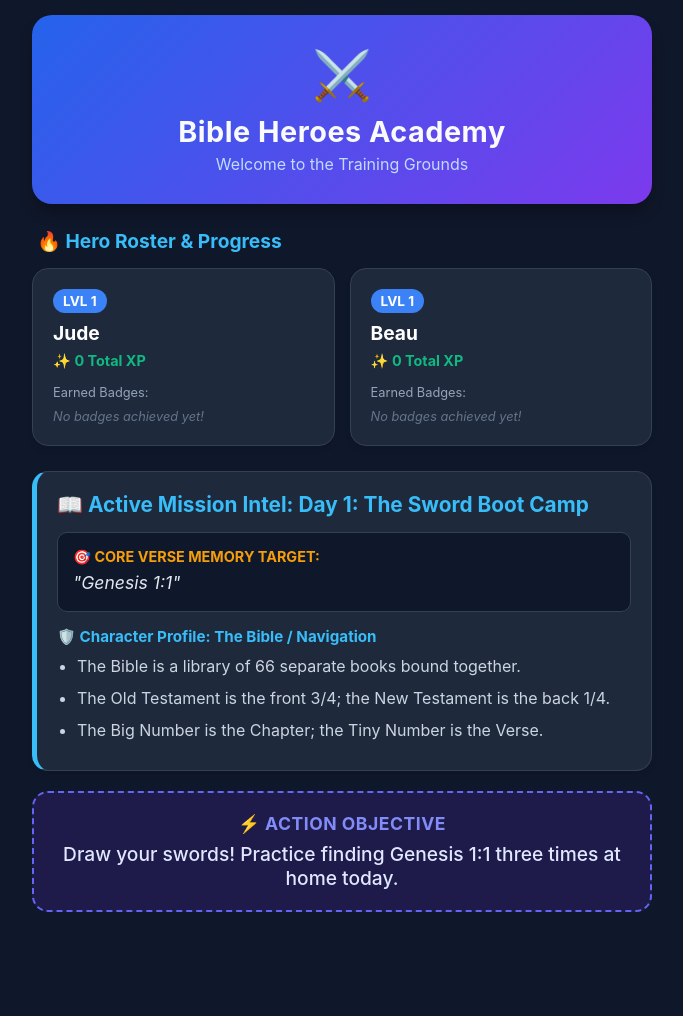
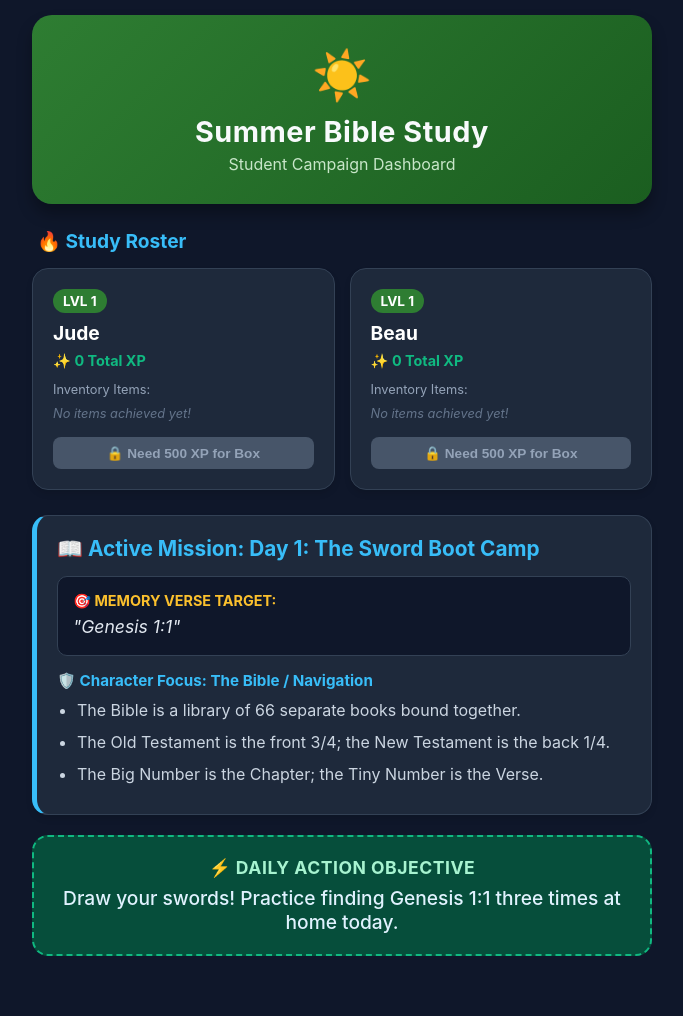
Before and after one commit to LiamN-Dev/bible_study_app, a Flask app: page /student in a window 1280 px wide. Shown: the whole page, without its empty margins (298-981 px from the left). Before the commit the page ends 912 px from the top, so only its background shows below. Run offline with Flask 3, Linux system fonts and the light colour scheme; data comes from the database, SQL or seed files in the repository; tables that the repository leaves empty hold one stand-in row (values such as "Sample post").

Commit message:
Update student dashboard title and styles

```diff
--- a/templates/student.html
+++ b/templates/student.html
@@ -3,60 +3,75 @@
 <head>
     <meta charset="UTF-8">
     <meta name="viewport" content="width=device-width, initial-scale=1.0, maximum-scale=1.0, user-scalable=no">
-    <title>Bible Heroes Academy</title>
+    <title>Summer Bible Study - Student Dashboard</title>
     <style>
         * { box-sizing: border-box; }
         body { font-family: -apple-system, sans-serif; background: #0f172a; color: #f8fafc; max-width: 650px; margin: 0 auto; padding: 15px; padding-bottom: 60px; }
-        .hero-banner { background: linear-gradient(135deg, #2563eb, #7c3aed); padding: 30px 20px; border-radius: 20px; text-align: center; box-shadow: 0 10px 15px -3px rgba(0,0,0,0.3); margin-bottom: 25px; }
+        .hero-banner { background: linear-gradient(135deg, #2e7d32, #1b5e20); padding: 30px 20px; border-radius: 20px; text-align: center; box-shadow: 0 10px 15px rgba(0,0,0,0.3); margin-bottom: 25px; }
         .grid { display: grid; grid-template-columns: 1fr 1fr; gap: 15px; margin-bottom: 25px; }
         @media (max-width: 480px) { .grid { grid-template-columns: 1fr; } }
-        .card { background: #1e293b; padding: 20px; border-radius: 16px; border: 1px solid #334155; box-shadow: 0 4px 6px -1px rgba(0,0,0,0.1); }
-        .rank-badge { background: #3b82f6; color: white; padding: 4px 10px; border-radius: 12px; font-weight: bold; font-size: 0.85rem; display: inline-block; margin-bottom: 8px; }
-        .xp-bar { background: #0f172a; height: 10px; border-radius: 5px; margin-top: 10px; overflow: hidden; }
-        .xp-progress { background: #10b981; height: 100%; width: 65%; border-radius: 5px; }
+        .card { background: #1e293b; padding: 20px; border-radius: 16px; border: 1px solid #334155; box-shadow: 0 4px 6px rgba(0,0,0,0.1); display: flex; flex-direction: column; justify-content: space-between; }
+        .rank-badge { background: #2e7d32; color: white; padding: 4px 10px; border-radius: 12px; font-weight: bold; font-size: 0.85rem; display: inline-block; margin-bottom: 8px; width: fit-content; }
+        .praise-glow { display: inline-block; background: #fef3c7; color: #b45309; font-size: 0.8rem; padding: 2px 8px; border-radius: 10px; font-weight: bold; margin-bottom: 10px; }
         .badge-box { display: inline-flex; align-items: center; background: #334155; padding: 6px 12px; border-radius: 20px; margin: 4px; border: 1px solid #475569; font-size: 0.9rem; }
-        .mission-box { background: #1e1b4b; border: 2px dashed #6366f1; border-radius: 16px; padding: 20px; text-align: center; margin-top: 20px; }
+        .mission-box { background: #064e3b; border: 2px dashed #10b981; border-radius: 16px; padding: 20px; text-align: center; margin-top: 20px; }
+        .btn-shop { background: #fbc02d; color: #0f172a; border: none; padding: 8px 12px; border-radius: 8px; font-weight: bold; cursor: pointer; width: 100%; margin-top: 15px; font-size: 0.85rem; }
+        .btn-shop:disabled { background: #475569; color: #94a3b8; cursor: not-allowed; }
         h2 { color: #38bdf8; font-size: 1.3rem; margin-top: 0; margin-bottom: 15px; }
     </style>
 </head>
 <body>
 
     <div class="hero-banner">
-        <span style="font-size: 3rem;">⚔️</span>
-        <h1 style="margin: 10px 0 0 0; font-size: 1.8rem; letter-spacing: 0.5px;">Bible Heroes Academy</h1>
-        <p style="margin: 5px 0 0 0; color: #bfdbfe; font-size: 1rem;">Welcome to the Training Grounds</p>
+        <span style="font-size: 3rem;">☀️</span>
+        <h1 style="margin: 10px 0 0 0; font-size: 1.8rem; letter-spacing: 0.5px;">Summer Bible Study</h1>
+        <p style="margin: 5px 0 0 0; color: #c8e6c9; font-size: 1rem;">Student Campaign Dashboard</p>
     </div>
 
-    <!-- STUDENT HERO PROFILES -->
-    <h2 style="font-size: 1.2rem; padding-left: 5px;">🔥 Hero Roster & Progress</h2>
+    <h2 style="font-size: 1.2rem; padding-left: 5px;">🔥 Study Roster</h2>
     <div class="grid">
         {% for p in profiles %}
         <div class="card">
+            <div>
                 <div class="rank-badge">LVL {{ p['level'] }}</div>
+
+                {% if p['praise_count'] > 0 %}
+                    <div class="praise-glow">⭐ Parent Praised x{{ p['praise_count'] }}</div>
+                {% endif %}
+
                 <strong style="display: block; font-size: 1.2rem; color: white; margin-bottom: 5px;">{{ p['display_name'] }}</strong>
                 <span style="color: #10b981; font-weight: bold; font-size: 0.9rem;">✨ {{ p['points'] }} Total XP</span>
 
-            <div style="margin-top: 15px;">
-                <span style="font-size: 0.8rem; color: #94a3b8; display: block; margin-bottom: 5px;">Earned Badges:</span>
+                <div style="margin-top: 12px;">
+                    <span style="font-size: 0.8rem; color: #94a3b8; display: block; margin-bottom: 5px;">Inventory Items:</span>
                     {% for b in p['badges'] %}
                         <div class="badge-box" title="{{ b['badge_name'] }}">{{ b['emoji'] }} {{ b['badge_name'] }}</div>
                     {% else %}
-                    <span style="font-size: 0.8rem; color: #64748b; font-style: italic;">No badges achieved yet!</span>
+                        <span style="font-size: 0.8rem; color: #64748b; font-style: italic;">No items achieved yet!</span>
                     {% endfor %}
                 </div>
+            </div>
+
+            <form action="/student/buy_lootbox/{{ p['username'] }}" method="POST">
+                {% if p['points'] >= 500 %}
+                    <button type="submit" class="btn-shop">🎁 Buy Mystery Loot Box (500 XP)</button>
+                {% else %}
+                    <button type="button" class="btn-shop" disabled>🔒 Need 500 XP for Box</button>
+                {% endif %}
+            </form>
         </div>
         {% endfor %}
     </div>
 
-    <!-- ACTIVE LESSON AREA -->
+    {% if day %}
     <div class="card" style="border-left: 5px solid #38bdf8;">
-        <h2>📖 Active Mission Intel: {{ day['title'] }}</h2>
+        <h2>📖 Active Mission: {{ day['title'] }}</h2>
         <div style="background: #0f172a; padding: 15px; border-radius: 10px; margin-bottom: 15px; border: 1px solid #334155;">
-            <strong style="color: #f59e0b; font-size: 0.9rem; display: block; margin-bottom: 5px;">🎯 CORE VERSE MEMORY TARGET:</strong>
+            <strong style="color: #fbc02d; font-size: 0.9rem; display: block; margin-bottom: 5px;">🎯 MEMORY VERSE TARGET:</strong>
             <p style="margin: 0; font-size: 1.1rem; font-style: italic; color: #e2e8f0; line-height: 1.4;">"{{ day['verse'] }}"</p>
         </div>
 
-        <strong style="color: #38bdf8; font-size: 0.95rem; display: block; margin-bottom: 8px;">🛡️ Character Profile: {{ day['character_name'] }}</strong>
+        <strong style="color: #38bdf8; font-size: 0.95rem; display: block; margin-bottom: 8px;">🛡️ Character Focus: {{ day['character_name'] }}</strong>
         <ul style="margin: 0; padding-left: 20px; color: #cbd5e1; line-height: 1.5;">
             {% for fact in facts %}
                 <li style="margin-bottom: 8px;">{{ fact['fact_text'] }}</li>
@@ -64,11 +79,17 @@
         </ul>
     </div>
 
-    <!-- DAILY MISSION CAMPAIGN -->
     <div class="mission-box">
-        <h3 style="margin: 0 0 8px 0; color: #818cf8; font-size: 1.1rem; text-transform: uppercase; letter-spacing: 0.5px;">⚡ Action Objective</h3>
-        <p style="margin: 0; font-size: 1.2rem; color: #e0e7ff; font-weight: 500;">{{ day['kids_mission'] }}</p>
+        <h3 style="margin: 0 0 8px 0; color: #a7f3d0; font-size: 1.1rem; text-transform: uppercase; letter-spacing: 0.5px;">⚡ Daily Action Objective</h3>
+        <p style="margin: 0; font-size: 1.2rem; color: #e0f2fe; font-weight: 500;">{{ day['kids_mission'] }}</p>
     </div>
+    {% else %}
+    <div class="card" style="text-align: center; padding: 40px 20px;">
+        <span style="font-size: 2.5rem;">🛌</span>
+        <h3 style="margin: 10px 0 0 0; color: #94a3b8;">No Active Mission Configured</h3>
+        <p style="margin: 5px 0 0 0; color: #64748b; font-size: 0.95rem;">Check back once Liam opens the daily study module!</p>
+    </div>
+    {% endif %}
 
 </body>
 </html>
```
Lines whose indentation alone changed are shown as unchanged.
